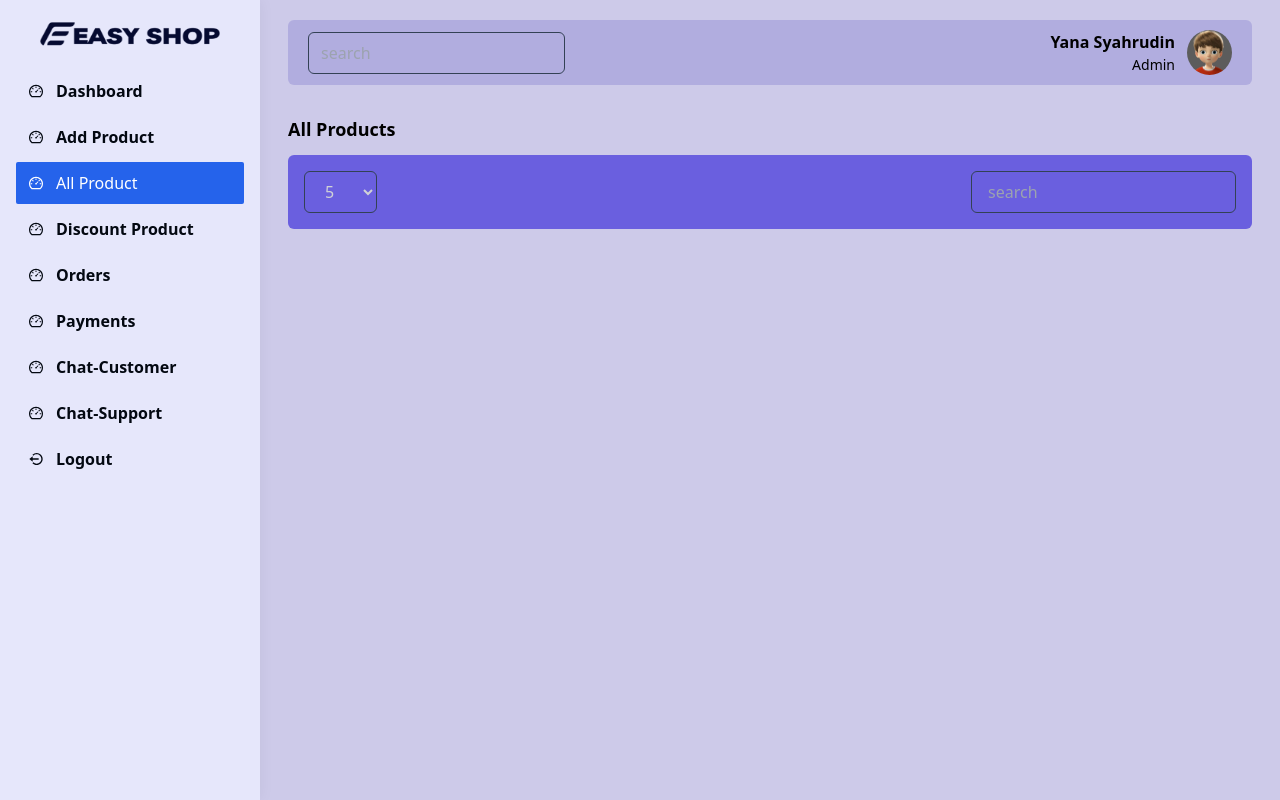
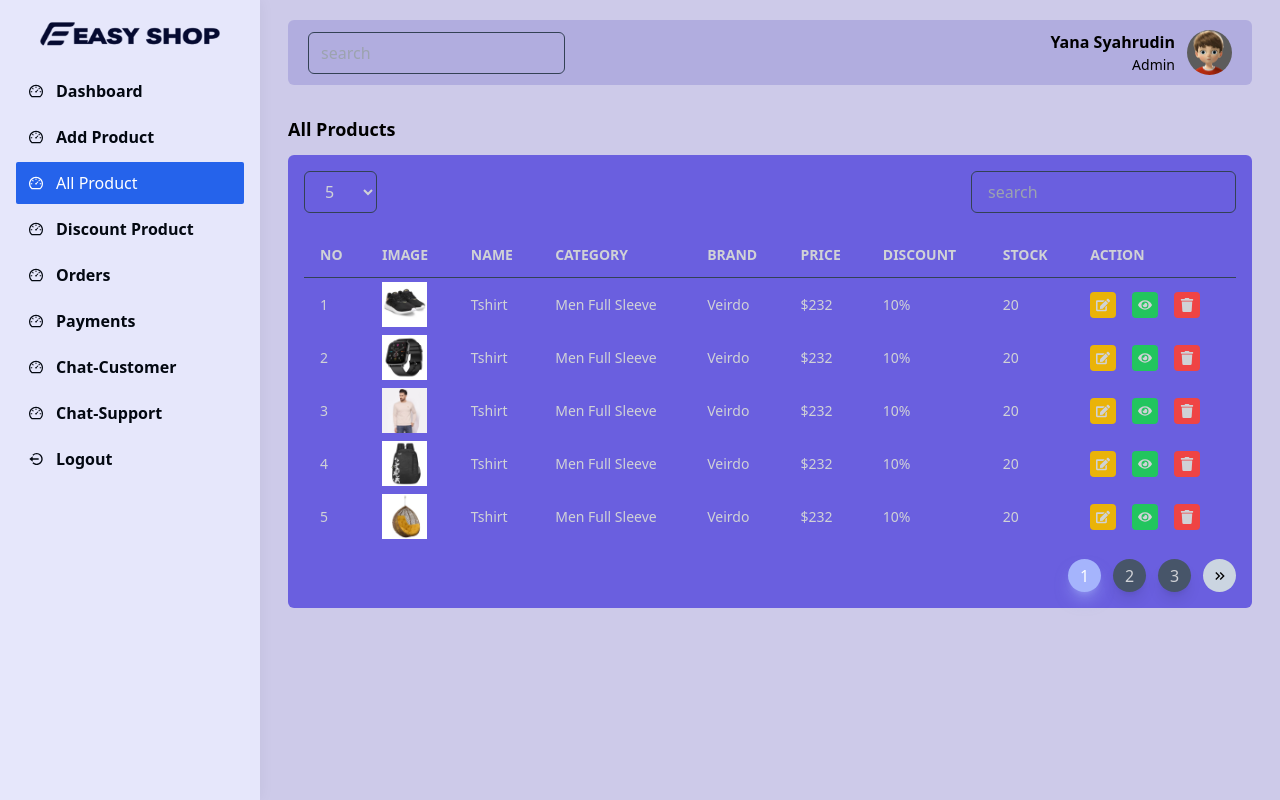
Before and after one commit to yanasyahrudin/ecomm-easyshop-dboard, a React (Create React App) app: page /seller/dashboard/products in a window 1280 px wide. Built offline with nearby package versions, Linux system fonts and the light colour scheme.

Commit message:
products page design part 2

```diff
--- a/src/views/components/Search.jsx
+++ b/src/views/components/Search.jsx
@@ -1,6 +1,8 @@
-import React from 'react';
+/** @format */
 
-const Search = ({setParPage}) => {
+import React from "react";
+
+const Search = ({ setParPage, setSearchValue, searchValue }) => {
   return (
     <div className="flex justify-between items-center">
       <select
@@ -12,6 +14,8 @@ const Search = ({setParPage}) => {
         <option value="20">20</option>
       </select>
       <input
+        onChange={(e) => setSearchValue(e.target.value)}
+        value={searchValue}
         className="px-4 py-2 focus:border-indigo-500 outline-none bg-[#6a5fdf] border border-slate-700 rounded-md text-[#d0d2d6]"
         type="text"
         placeholder="search"
--- a/src/views/seller/AddProduct.jsx
+++ b/src/views/seller/AddProduct.jsx
@@ -111,7 +111,7 @@ const AddProduct = () => {
       <div className="w-full p-4 bg-[#6a5fdf] rounded-md">
         <div className="flex justify-between items-center pb-4">
           <h1 className="text-[#d0d2d6] text-xl font-semibold">Add Product</h1>
-          <Link className="bg-blue-500 hover:shadow-blue-500/50 hover:shadow-lg text-white rounded-sm px-7 py-2 my-2">
+          <Link to='/seller/dashboard/products' className="bg-blue-500 hover:shadow-blue-500/50 hover:shadow-lg text-white rounded-sm px-7 py-2 my-2">
             All Product
           </Link>
         </div>
--- a/src/views/seller/Products.jsx
+++ b/src/views/seller/Products.jsx
@@ -2,6 +2,9 @@
 
 import React, { useState } from "react";
 import Search from "../components/Search";
+import { Link } from "react-router-dom";
+import Pagination from "./../Pagination";
+import { FaEdit, FaEye, FaTrash } from "react-icons/fa";
 
 const Products = () => {
     const [currentPage, setCurrentPage] = useState(1);
@@ -14,8 +17,128 @@ const Products = () => {
         All Products
       </h1>
       <div className="w-full p-4 bg-[#6a5fdf] rounded-md">
-        <Search setParPage={setParPage}/>
+        <Search setParPage={setParPage} setSearchValue={setSearchValue} searchValue={searchValue}/>
 
+        <div className="relative overflow-x-auto mt-5">
+              <table className="w-full text-sm text-left text-[#d0d2d6]">
+                <thead className="text-sm text-[#d0d2d6] uppercase border-b border-slate-700">
+                  <tr>
+                    <th scope="col" className="py-3 px-4">
+                      No
+                    </th>
+                    <th scope="col" className="py-3 px-4">
+                      Image
+                    </th>
+                    <th scope="col" className="py-3 px-4">
+                      Name
+                    </th>
+                    <th scope="col" className="py-3 px-4">
+                      Category
+                    </th>
+                    <th scope="col" className="py-3 px-4">
+                      Brand
+                    </th>
+                    <th scope="col" className="py-3 px-4">
+                      Price
+                    </th>
+                    <th scope="col" className="py-3 px-4">
+                      Discount
+                    </th>
+                    <th scope="col" className="py-3 px-4">
+                      Stock
+                    </th>
+                    <th scope="col" className="py-3 px-4">
+                      Action
+                    </th>
+                  </tr>
+                </thead>
+                <tbody>
+                  {[1, 2, 3, 4, 5].map((d, i) => (
+                    <tr key={i}>
+                      <td
+                        scope="row"
+                        className="py-1 px-4 font-medium whitespace-nowrap"
+                      >
+                        {d}
+                      </td>
+                      <td
+                        scope="row"
+                        className="py-1 px-4 font-medium whitespace-nowrap"
+                      >
+                        <img
+                          className="w-[45px] h-[45px]"
+                          src={`http://localhost:3000/images/category/${d}.jpg`}
+                          alt=""
+                        />
+                      </td>
+                      <td
+                        scope="row"
+                        className="py-1 px-4 font-medium whitespace-nowrap"
+                      >
+                        Tshirt
+                      </td>
+                      <td
+                        scope="row"
+                        className="py-1 px-4 font-medium whitespace-nowrap"
+                      >
+                        Men Full Sleeve
+                      </td>
+                      <td
+                        scope="row"
+                        className="py-1 px-4 font-medium whitespace-nowrap"
+                      >
+                        Veirdo
+                      </td>
+                      <td
+                        scope="row"
+                        className="py-1 px-4 font-medium whitespace-nowrap"
+                      >
+                        $232
+                      </td>
+                      <td
+                        scope="row"
+                        className="py-1 px-4 font-medium whitespace-nowrap"
+                      >
+                        10%
+                      </td>
+                      <td
+                        scope="row"
+                        className="py-1 px-4 font-medium whitespace-nowrap"
+                      >
+                        20
+                      </td>
+
+                      <td
+                        scope="row"
+                        className="py-1 px-4 font-medium whitespace-nowrap"
+                      >
+                        <div className="flex justify-start items-center gap-4">
+                          <Link className="p-[6px] bg-yellow-500 rounded hover:shadow-lg hover:shadow-yellow-500/50">
+                            <FaEdit />
+                          </Link>
+                          <Link className="p-[6px] bg-green-500 rounded hover:shadow-lg hover:shadow-green-500/50">
+                            <FaEye />
+                          </Link>
+                          <Link className="p-[6px] bg-red-500 rounded hover:shadow-lg hover:shadow-red-500/50">
+                            <FaTrash />
+                          </Link>
+                        </div>
+                      </td>
+                    </tr>
+                  ))}
+                </tbody>
+              </table>
+            </div>
+
+            <div className="w-full flex justify-end mt-4 bottom-4 right-4">
+              <Pagination
+                pageNumber={currentPage}
+                setPageNumber={setCurrentPage}
+                totalItem={50}
+                parPage={parPage}
+                showItem={3}
+              />
+            </div>
       </div>
     </div>
   );
```
Lines whose indentation alone changed are shown as unchanged.
